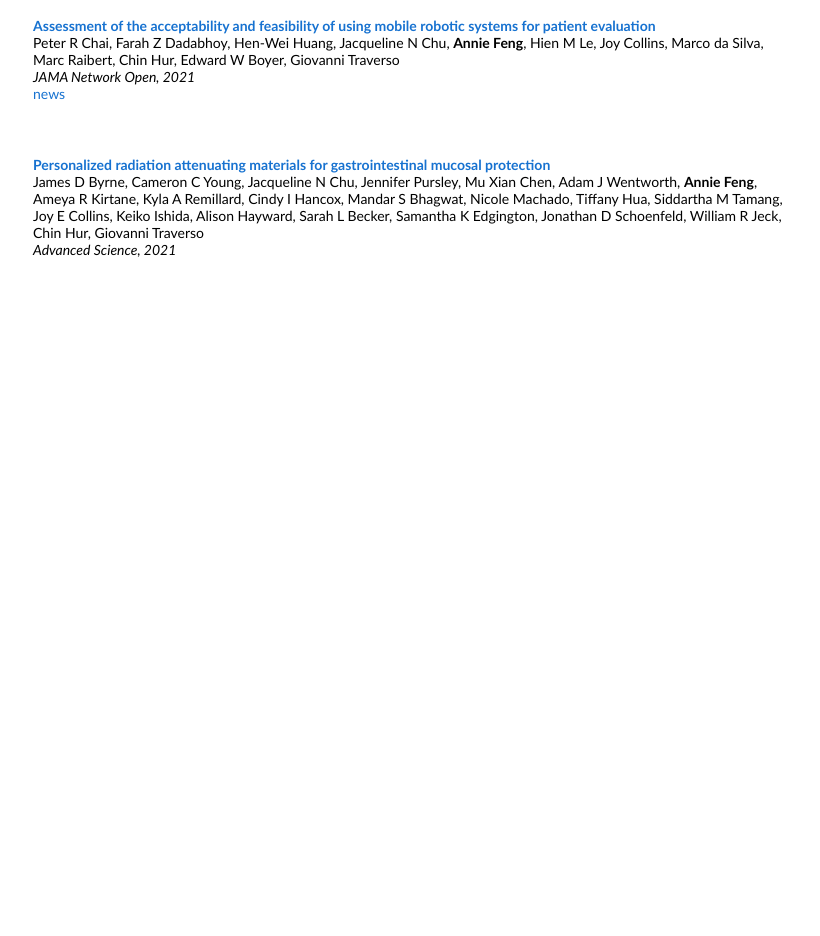
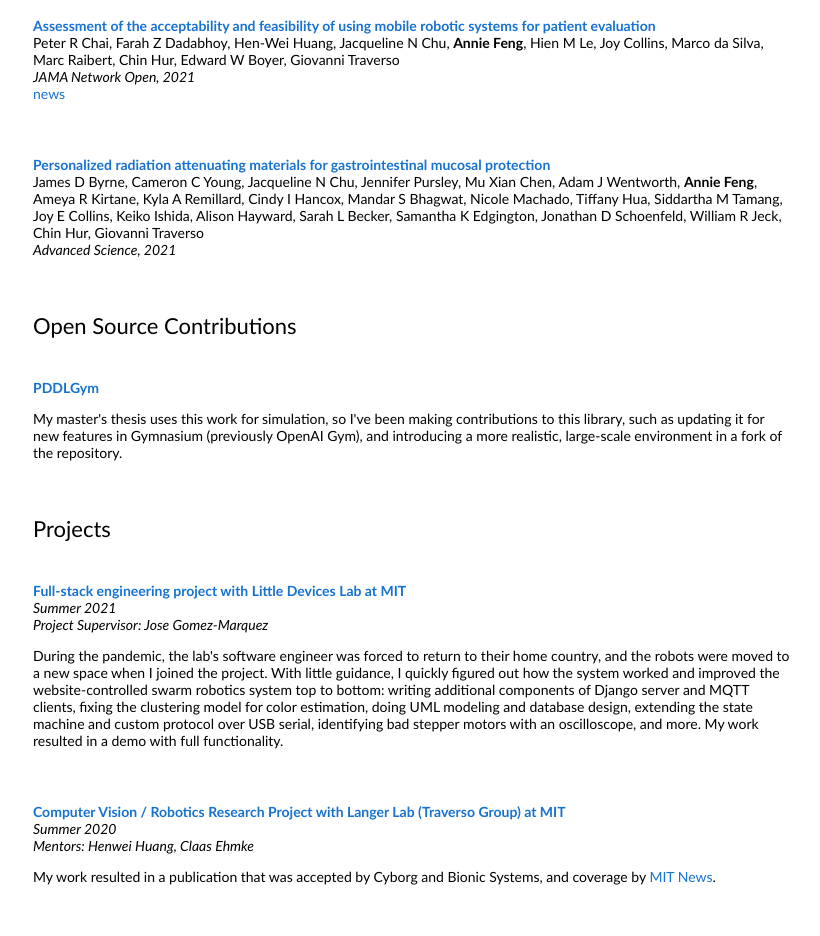
Before and after one commit to azfeng8/azfeng8.github.io, a plain HTML site: page index.html in a window 1280 px wide. Shown: the part 709-1645 px from the top of the page, without its empty margins (227-1047 px from the left). Before the commit the page ends 1009 px from the top, so only its background shows below. Drawn offline with Linux system fonts and the light colour scheme.

Commit message:
add some projects

```diff
--- a/index.html
+++ b/index.html
@@ -114,16 +114,36 @@
 
     </tbody></table>
 
-          <!--
-          <table style="width:100%;border:0px;border-spacing:0px;border-collapse:separate;margin-right:auto;margin-left:auto;"><tbody>
-
-          <table width="100%" align="center" border="0" cellspacing="0" cellpadding="20"><tbody>
-            <tr>
-              <td>
-                <h2>Research Projects</h2>
+     <table style="width:100%;border:0px;border-spacing:0px;border-collapse:separate;margin-right:auto;margin-left:auto;"><tbody>
+              <tr>
+              <td style="padding:20px;width:100%;vertical-align:middle">
+                <h2>Open Source Contributions</h2>
               </td>
             </tr>
           </tbody></table>
+    <table style="width:100%;border:0px;border-spacing:0px;border-collapse:separate;margin-right:auto;margin-left:auto;"><tbody>
+    <table style="width:100%;border:0px;border-spacing:0px;border-collapse:separate;margin-right:auto;margin-left:auto;"><tbody>
+      <tr>
+        <td style="padding:20px;width:75%;vertical-align:middle">
+          <a href="https://github.com/tomsilver/pddlgym">
+              <span class="papertitle">PDDLGym</span>
+          </a>
+          <p>My master's thesis uses this work for simulation, so I've been making contributions to this library, such as updating it for new features in Gymnasium (previously OpenAI Gym), and introducing a more realistic, large-scale environment in a fork of the repository.</p>
+          <p>
+          </p>
+        </td>
+      </tr>
+
+    </tbody></table>
+    <table style="width:100%;border:0px;border-spacing:0px;border-collapse:separate;margin-right:auto;margin-left:auto;"><tbody>
+
+    <table width="100%" align="center" border="0" cellspacing="0" cellpadding="20"><tbody>
+      <tr>
+        <td>
+          <h2>Projects</h2>
+        </td>
+      </tr>
+    </tbody></table>
 
     <table style="width:100%;border:0px;border-spacing:0px;border-collapse:separate;margin-right:auto;margin-left:auto;"><tbody>
       <tr>
@@ -140,9 +160,9 @@
             <p>
             During the pandemic, the lab's software engineer was forced to return to their home country, and the robots were moved to a new space when I joined the project. With little guidance, I quickly figured out how the system worked and improved the website-controlled swarm robotics system top to bottom: writing additional components of Django server and MQTT clients, fixing the clustering model for color estimation, doing UML modeling and database design, extending the state machine and custom protocol over USB serial, identifying bad stepper motors with an oscilloscope, and more. My work resulted in a demo with full functionality.
 
-            <br><br>
+            <!-- <br><br>
             [Insert video]
-            </p>
+            </p> -->
           </td>
       </tr>
       <tr>
@@ -158,9 +178,9 @@
             <p>My work resulted in a publication that was accepted by Cyborg and Bionic Systems, and coverage by <a href='https://news.mit.edu/2021/robotic-doctor-will-see-you-now-0304'>MIT News</a>.</p>
             <p>
 
-            <br><br>
+            <!-- <br><br>
             [Insert video]
-            </p>
+            </p> -->
           </td>
       </tr>
       <tr>
@@ -177,9 +197,9 @@
             <p>My work in January led to one publication accepted by Advanced Science, and my work in the summer led to another publication accepted by JAMA Network Open.</p>
             <p>
 
-            <br><br>
+            <!-- <br><br>
             [Insert video]
-            </p>
+            </p> -->
           </td>
       </tr>
     </tbody></table>
@@ -187,11 +207,6 @@
     <table style="width:100%;border:0px;border-spacing:0px;border-collapse:separate;margin-right:auto;margin-left:auto;"><tbody>
 
     <table width="100%" align="center" border="0" cellspacing="0" cellpadding="20"><tbody>
-      <tr>
-        <td>
-          <h2>Other Projects</h2>
-        </td>
-      </tr>
 
       <tr>
         <td style="padding:20px;width:75%;vertical-align:middle">
@@ -273,9 +288,9 @@
           <p>
           I designed a robot, built it, and programmed it to autonomously scoop dirt and pickup items in a pre-defined environment and starting location. I used CAD, 3D printed the robot, and programmed the electronics using Arduino. This was for a class "Design and Manufacturing I: Autonomous Machines" at MIT.
 
+          <!-- <br>
           <br>
-          <br>
-          [Insert image of bot, and video]
+          [Insert image of bot, and video] -->
           </p>
         </td>
       </tr>
@@ -296,16 +311,12 @@
 
           <br>
           <br>
-          [Insert image of robot, and video]
           </p>
         </td>
       </tr>
 
 
      </tbody></table>
-
-    <table style="width:100%;border:0px;border-spacing:0px;border-collapse:separate;margin-right:auto;margin-left:auto;"><tbody>
-    </tbody></table>
 
 
     <table width="100%" align="center" border="0" cellspacing="0" cellpadding="20"><tbody>
@@ -316,6 +327,7 @@
       </tr>
     </tbody></table>
 
+    <table style="width:100%;border:0px;border-spacing:0px;border-collapse:separate;margin-right:auto;margin-left:auto;"><tbody></tbody>
       <tr>
         <td width="75%" valign="center">
           <a href="https://airr.mit.edu/fall23/info">Graduate Student Teaching Assistant, 6.4110 Fall 2023</a>
@@ -342,9 +354,9 @@
         </td>
       </tr>
 
-    <table style="width:100%;border:0px;border-spacing:0px;border-collapse:separate;margin-right:auto;margin-left:auto;"><tbody>
     </tbody></table>
 
+<!--
     <table  align="center" width="42%" border="0" cellspacing="0" cellpadding="20"><tbody>
       <tr>
         <td style="padding:20px;width:100%;vertical-align:middle">
```
